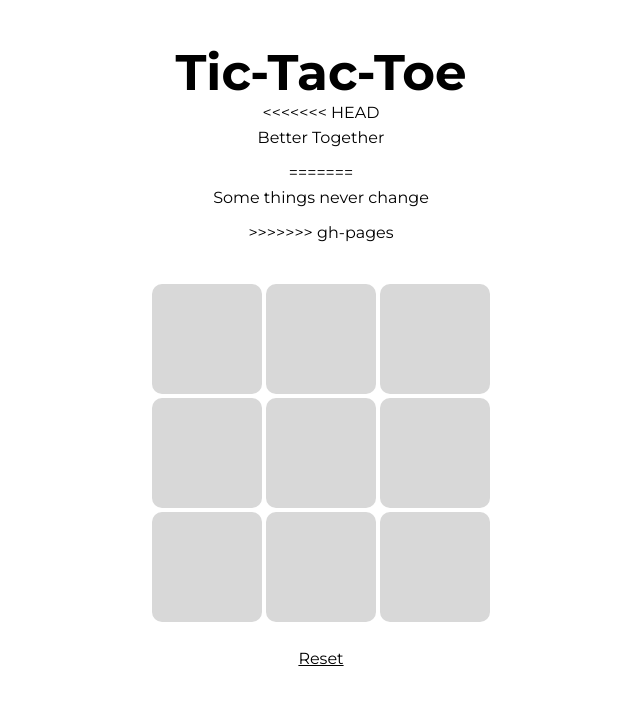
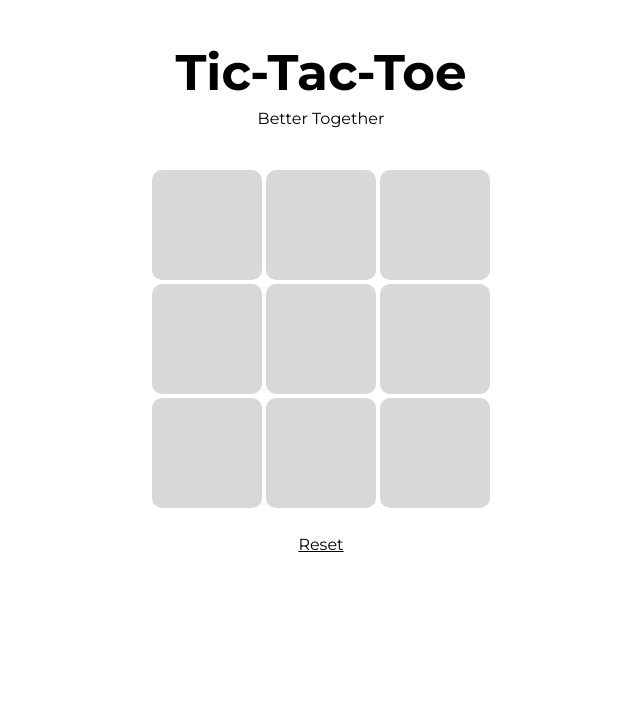
Before and after one commit to silverframe/tic-tac-toe, a plain HTML site: page index.html in a window 1280 px wide. Shown: the whole page, without its empty margins (319-959 px from the left). Drawn offline with nearby package versions, Linux system fonts and the light colour scheme.

Commit message:
Update index.html

```diff
--- a/index.html
+++ b/index.html
@@ -13,11 +13,8 @@
 <body>
   <div class ="header">
   <h1> Tic-Tac-Toe </h1>
-<<<<<<< HEAD
+
   <p>Better Together</p>
-=======
-  <p>Some things never change</p>
->>>>>>> gh-pages
   </div>
 
   <div class="container">
```
